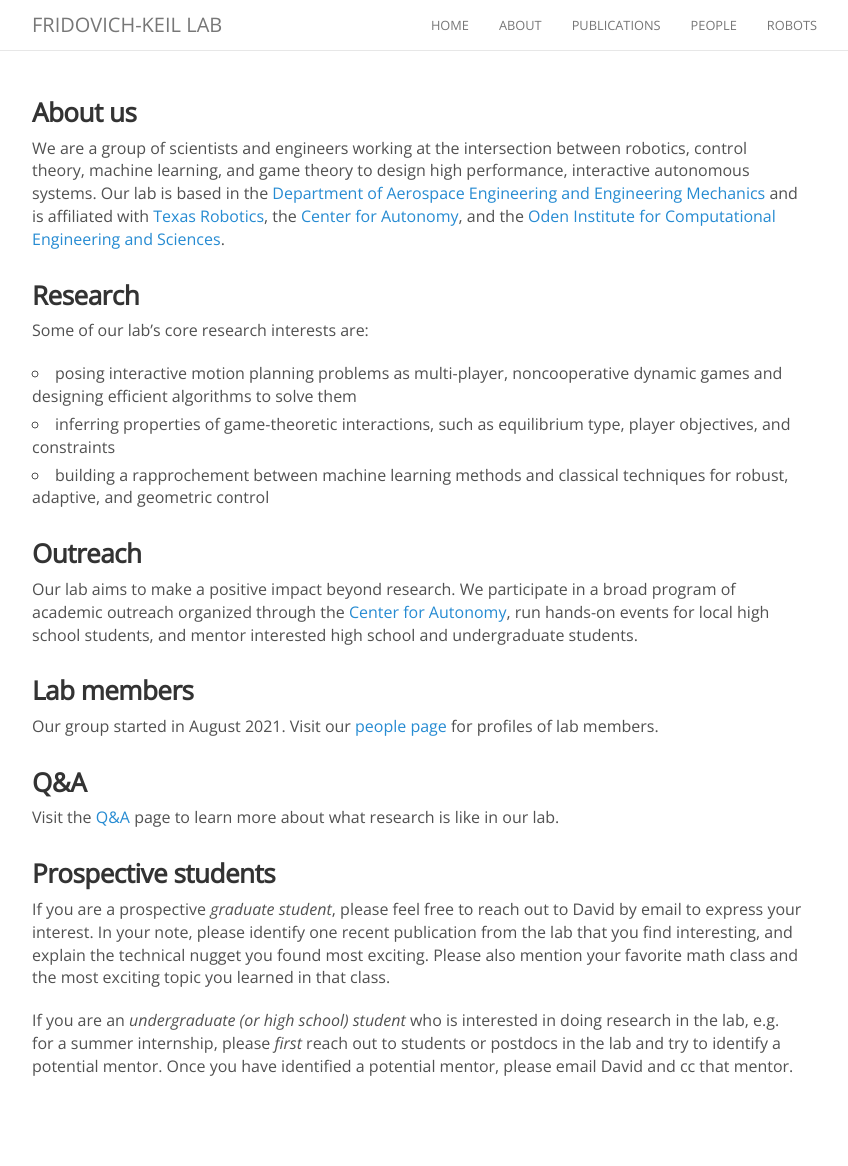
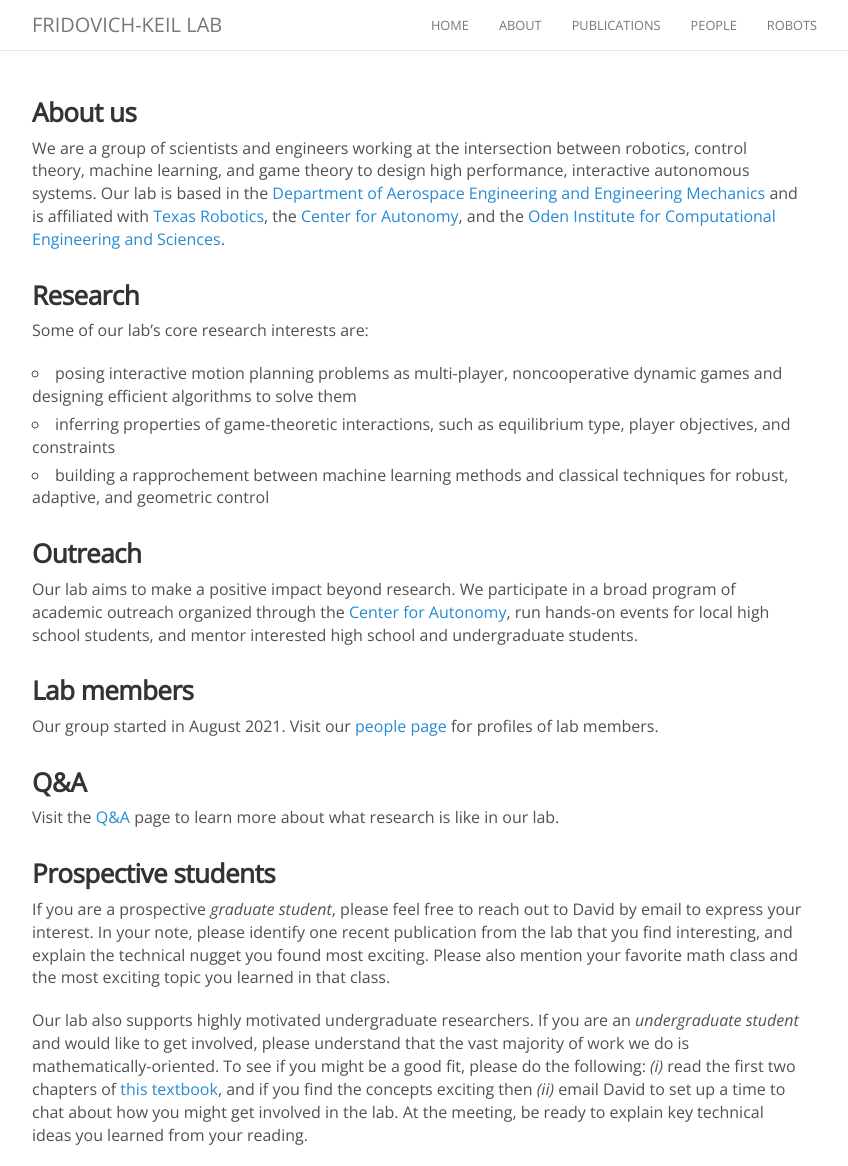
Before and after one commit to KordingLab/KordingLab.github.io, a Jekyll site: the page built from about.md, in a window 1280 px wide and 1166 px high. Shown: the whole window, without its empty margins (223-1071 px from the left). Built offline with Jekyll 4.4.1, drawn with Linux system fonts in a browser that asks for light colours; nearby versions of some CDN libraries; comment, search, counter and statistics services are not loaded.

Commit message:
prospective student instructions

```diff
--- a/about.md
+++ b/about.md
@@ -28,4 +28,4 @@ Visit the [Q&A]({% link QandA.md %}) page to learn more about what research is l
 
 If you are a prospective *graduate student*, please feel free to reach out to David by email to express your interest. In your note, please identify one recent publication from the lab that you find interesting, and explain the technical nugget you found most exciting. Please also mention your favorite math class and the most exciting topic you learned in that class.
 
-If you are an *undergraduate (or high school) student* who is interested in doing research in the lab, e.g. for a summer internship, please _first_ reach out to students or postdocs in the lab and try to identify a potential mentor. Once you have identified a potential mentor, please email David and cc that mentor.
+Our lab also supports highly motivated undergraduate researchers. If you are an *undergraduate student* and would like to get involved, please understand that the vast majority of work we do is mathematically-oriented. To see if you might be a good fit, please do the following: _(i)_ read the first two chapters of [this textbook](https://www.math.uci.edu/~qnie/Publications/NumericalOptimization.pdf), and if you find the concepts exciting then _(ii)_ email David to set up a time to chat about how you might get involved in the lab. At the meeting, be ready to explain key technical ideas you learned from your reading.
```
